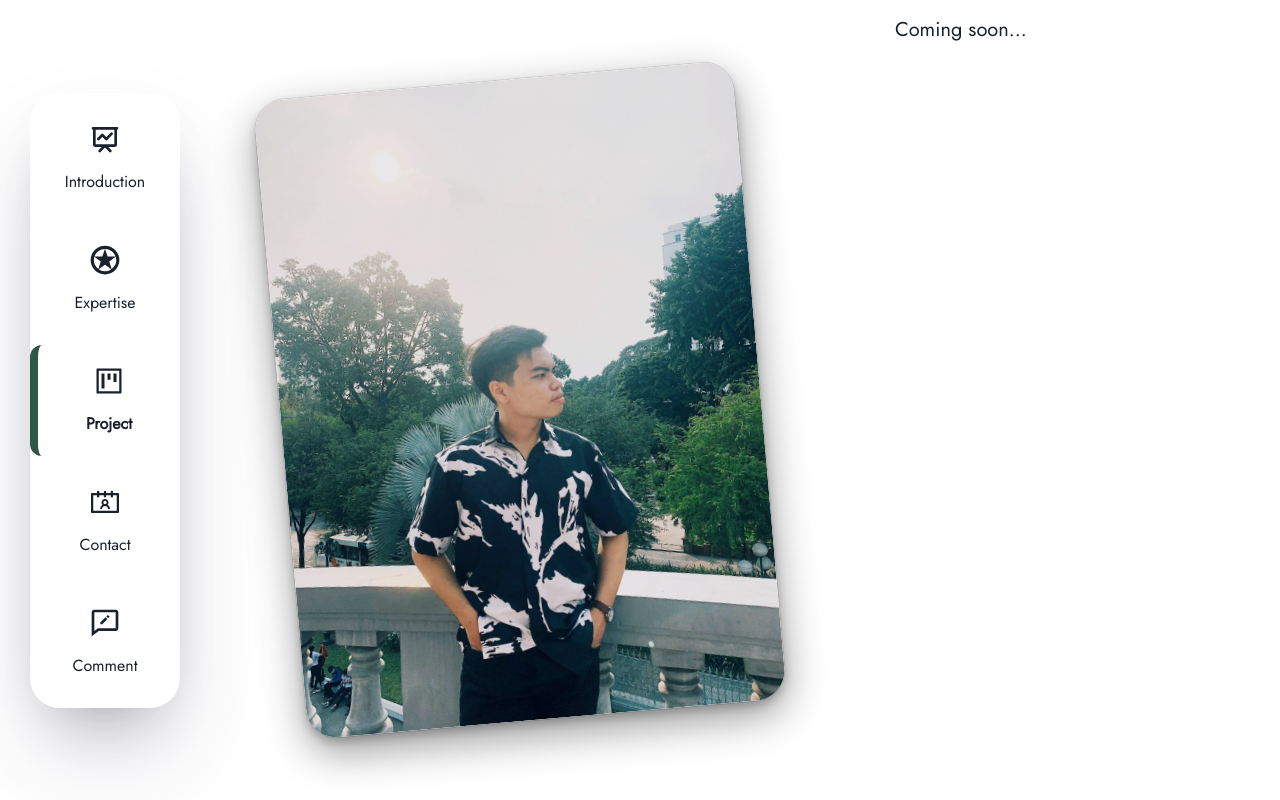
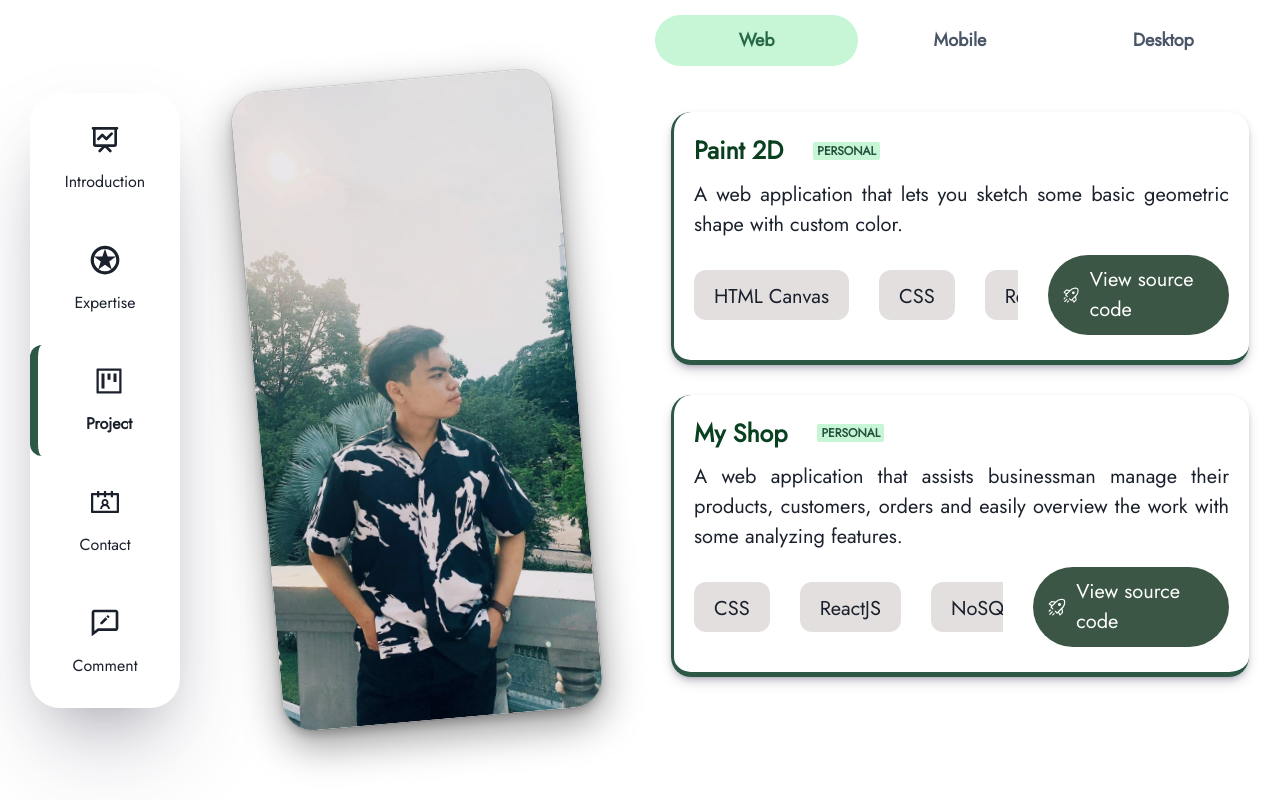
Before and after one commit to huylnt/portfolio, a React (Create React App) app: page /project in a window 1280 px wide. Built offline with nearby package versions, Linux system fonts and the light colour scheme; no server answers.

Commit message:
Done web view
Fix comment not response on UI
Add project pieces of information
Next: mobile view

```diff
--- a/src/App.jsx
+++ b/src/App.jsx
@@ -1,6 +1,6 @@
 import { BrowserRouter, Routes, Route } from 'react-router-dom'
 
-import SidePanel from 'SidePanel'
+import Navigator from 'Navigator'
 import { Introduction, Comment, Contact, Expertise, Project, Welcome } from 'pages'
 
 import { extendTheme, ChakraProvider } from '@chakra-ui/react'
@@ -21,7 +21,7 @@ const App = () => {
       <BrowserRouter>
         <Routes>
           <Route index element={<Welcome />} />
-          <Route path='/' element={<SidePanel />}>
+          <Route path='/' element={<Navigator />}>
             <Route path='/introduction' element={<Introduction />} />
             <Route path='/comment' element={<Comment />} />
             <Route path='/contact' element={<Contact />} />
--- a/src/SidePanel.jsx
+++ b/src/Navigator.jsx
@@ -1,4 +1,4 @@
-import { useEffect, useContext } from 'react'
+import { useLayoutEffect, useEffect, useContext, useState } from 'react'
 import { useNavigate } from 'react-router'
 import { Outlet, NavLink } from 'react-router-dom'
 import { originVisitorContext } from "context/VisitorContext"
@@ -8,7 +8,7 @@ import { GiAlliedStar } from 'react-icons/gi'
 import { AiOutlineProject, AiOutlineContacts } from 'react-icons/ai'
 import { BiCommentEdit } from 'react-icons/bi'
 
-const SidePanel = () => {
+const Navigator = () => {
   const visitorContext = useContext(originVisitorContext)
   const { visitor, handleVisitorFound } = visitorContext
   const navigateTo = useNavigate()
@@ -23,12 +23,21 @@ const SidePanel = () => {
     handleVisitorFound(content)
   }
 
+  const [width, setWidth] = useState(window.innerWidth);
+  const handleWindowResize = () => {
+    setWidth(window.innerWidth);
+  }
+
+  useLayoutEffect(() => {
+    window.addEventListener('resize', handleWindowResize);
+  }, []);
+
   useEffect(() => {
     detectVisitor()
   }, [])
 
-  return (
-    <Flex width='100vw' height='100vh' justify='space-around' align='center' gap='100px' overflow='hidden'>
+  return (width >= 1200) ? <Flex width='100vw' height='100vh' justify='space-between' align='center' gap='6vw' overflowY='scroll'>
+    <Flex pos='sticky' top='10vh' height='80vh' justify='flex-start' align='center' gap='6vw' width='25vw'>
       <Box minWidth='150px' height='fit-content' position='relative' marginLeft='30px' borderRadius='30px' boxShadow='rgba(255, 255, 255, 0.1) 0px 1px 1px 0px inset, rgba(50, 50, 93, 0.25) 0px 50px 100px -20px, rgba(0, 0, 0, 0.3) 0px 30px 60px -30px' fontSize='80%'>
 
         <NavLink to='/introduction' className={({ isActive }) => (isActive ? 'path-active' : 'path')} onClick={() => handleRouteChanged('/introduction')}>
@@ -67,13 +76,15 @@ const SidePanel = () => {
         </NavLink>
       </Box>
 
-      <Image src='avatar.jpg' height='80%' rounded='30px' transform='rotate(-5deg)' boxShadow='dark-lg' />
+      <Image src='avatar.jpg' boxSize='80vh' fit='cover' rounded='30px' transform='rotate(-5deg)' boxShadow='dark-lg' />
+    </Flex>
 
-      <Box flexGrow='8' height='100%' m='20px' p='15px' overflowY='auto'>
-        <Outlet />
-      </Box>
-    </Flex>
-  )
+    <Box width='50vw' height='100%' p='15px'>
+      <Outlet />
+    </Box>
+  </Flex> : <Flex>
+      sdsdsa
+  </Flex>
 }
 
-export default SidePanel
+export default Navigator
--- a/src/components/OtherSite/index.jsx
+++ b/src/components/OtherSite/index.jsx
@@ -2,12 +2,18 @@ import { Link, Flex } from '@chakra-ui/react'
 import { RxRocket } from 'react-icons/rx'
 
 const OtherSite = ({ href, content }) => {
-     return <Link href={href} target='_blank'>
-          <Flex bg='accent' color='white' gap='10px' padding='15px' borderRadius='full' marginY='15px' align='center' _hover={{filter: 'brightness(150%)'}}>
-               <RxRocket />
-               {content}
-          </Flex>
-     </Link>
+     const handleClicked = () => {
+          if (Array.isArray(href)) {
+               href.forEach(link => window.open(link, "_blank"))
+          }
+          else window.open(href, "_blank")
+     }
+
+     return <Flex bg='accent' color='white' gap='10px' padding='10px 15px' borderRadius='full' marginY='15px' align='center' _hover={{ filter: 'brightness(150%)', cursor: 'pointer'}} onClick={handleClicked}>
+          <RxRocket />
+          {content}
+     </Flex>
+
 }
 
 export default OtherSite
--- a/src/pages/Introduction/index.jsx
+++ b/src/pages/Introduction/index.jsx
@@ -1,14 +1,12 @@
 import profileLink from 'profileLink'
 import OtherSite from 'components/OtherSite'
-import { Text, Box } from '@chakra-ui/react'
+import { Text, Box, Center } from '@chakra-ui/react'
 
 const Introduction = () => {
 
-   return <div>
+   return <Center flexFlow='column' height='100vh' width='100%'>
 
-         <Text color='heading' fontSize='150%' fontWeight='bold'> I'm Huy Le Nguyen Truong </Text>
-
-         <Text color='heading' fontSize='125%' fontWeight='bold' fontStyle='italic' marginTop='15px'> Full-stack Web Developer </Text>
+         <Text color='heading' fontSize='150%' fontWeight='bold' textAlign='left'> I'm Huy Le Nguyen Truong </Text>
 
          <br />
 
@@ -22,13 +20,13 @@ const Introduction = () => {
 
          <br />
 
-         <Box marginTop='50px'>
+         <Box marginTop='50px' width='100%'>
             <OtherSite href={profileLink.cv} content='View my CV' />
             <OtherSite href={profileLink.portfolioClient} content='View my front-end' />
             <OtherSite href={profileLink.portfolioServer} content='View my back-end' />
          </Box>
 
-   </div>
+   </Center>
 }
 
 export default Introduction
--- /dev/null
+++ b/src/pages/Project/ProjectCard.jsx
@@ -0,0 +1,31 @@
+import { Box, Flex, Badge, Text, Tag } from "@chakra-ui/react"
+import OtherSite from "components/OtherSite"
+
+const ProjectCard = ({ name, description, techStack, isPersonal, githubLink, officialSiteLink }) => {
+     const handleCardClicked = () => {
+          window.open(officialSiteLink, "_blank");
+     }
+
+     return (
+          <Box padding='20px 20px 10px 20px' marginY='30px' borderRadius='20px' borderLeft='3px solid var(--secondary)' borderBottom='5px solid var(--secondary)' boxShadow='rgba(50, 50, 93, 0.25) 0px 6px 12px -2px, rgba(0, 0, 0, 0.3) 0px 3px 7px -3px' onClick={handleCardClicked}>
+               <Flex justify='flex-start' align='center' width='100%' gap='30px' marginBottom='10px'>
+                    <Text color='heading' fontWeight='bold' fontSize='125%'>{name}</Text>
+                    <Badge colorScheme={(isPersonal) ? 'green' : 'blue'}>{isPersonal ? 'Personal' : 'Team'}</Badge>
+               </Flex>
+
+               <Text align='justify'>{description}</Text>
+
+               <Flex zIndex='1' gap='30px' justify='space-between' align='center'>
+                    <Flex flexGrow='8' maxWidth='80%' overflowX='auto' gap='30px'>
+                         {techStack.map(e => <Text width='max-content' height='50px' padding='12px 20px' borderRadius='12px' bg='primary' whiteSpace='nowrap'>
+                              {e}
+                         </Text>)}
+                    </Flex>
+
+                    <OtherSite maxWidth='20%' flexGrow='2' href={githubLink} content='View source code' />
+               </Flex>
+          </Box>
+     )
+}
+
+export default ProjectCard
--- a/src/pages/Project/index.jsx
+++ b/src/pages/Project/index.jsx
@@ -1,7 +1,34 @@
+import { Center, Tabs, TabList, TabPanels, TabPanel, Tab } from "@chakra-ui/react"
+import ProjectCard from "./ProjectCard"
+import profileLink from "profileLink"
+
 const Project = () => {
-   return <div>
-      <h2> Coming soon... </h2>
-   </div>
+   return <Center flexFlow='column' width='100%'>
+      <Tabs isFitted variant='soft-rounded' colorScheme='green' size='lg' defaultIndex={0} width='100%'>
+
+         <TabList>
+            <Tab>Web</Tab>
+            <Tab>Mobile</Tab>
+            <Tab>Desktop</Tab>
+         </TabList>
+
+         <TabPanels>
+            <TabPanel>
+               <ProjectCard name='Paint 2D' description='A web application that lets you sketch some basic geometric shape with custom color.' techStack={['HTML Canvas', 'CSS', 'ReactJS']} isPersonal='true' githubLink={profileLink.paintClient} officialSiteLink={profileLink.paintWebsite} />
+               <ProjectCard name='My Shop' description='A web application that assists businessman manage their products, customers, orders and easily overview the work with some analyzing features.' techStack={['CSS', 'ReactJS', 'NoSQL']} isPersonal={true} githubLink={profileLink.shopClient} officialSiteLink={profileLink.shopWebsite} />
+            </TabPanel>
+
+            <TabPanel>
+            <ProjectCard name='Image studio' description='A mobile application acts as library but enable users to do much more: categorizing images with album, applying filters, combining, ...' techStack={['Java', 'Android', 'NoSQL']} isPersonal={false} githubLink={[profileLink.usegeClient, profileLink.usegeServer]} officialSiteLink={profileLink.usegeInCHPlay} />
+            </TabPanel>
+
+            <TabPanel>
+               <Center height='100vh'>Coming soon...</Center>
+            </TabPanel>
+         </TabPanels>
+
+      </Tabs>
+   </Center>
 }
 
 export default Project
--- a/src/profileLink.js
+++ b/src/profileLink.js
@@ -3,7 +3,12 @@ const profileLink = {
      portfolioClient: 'https://github.com/huylnt/portfolio-client',
      portfolioServer: 'https://github.com/huylnt/porfolio-server',
      paintClient: 'https://github.com/huylnt/paint',
+     paintWebsite: 'https://paint-huylnt.netlify.app',
      shopClient: 'https://github.com/huylnt/shop',
+     shopWebsite: 'https://shop-huylnt.netlify.app',
+     usegeClient: 'https://github.com/20127037/usege-frontend',
+     usegeServer: 'https://github.com/20127037/usege-backend',
+     usegeInCHPlay: 'https://play.google.com/store/apps',
      facebook: 'https://www.facebook.com/profile.php?id=100057375273139',
      email: 'lnthuy29012002@gmail.com',
      phone: '+84774848931',
```
Also changed, not shown: src/pages/Comment/index.jsx (+16 -42 lines), 1 other file (tests, documents, lock files or other folders).
